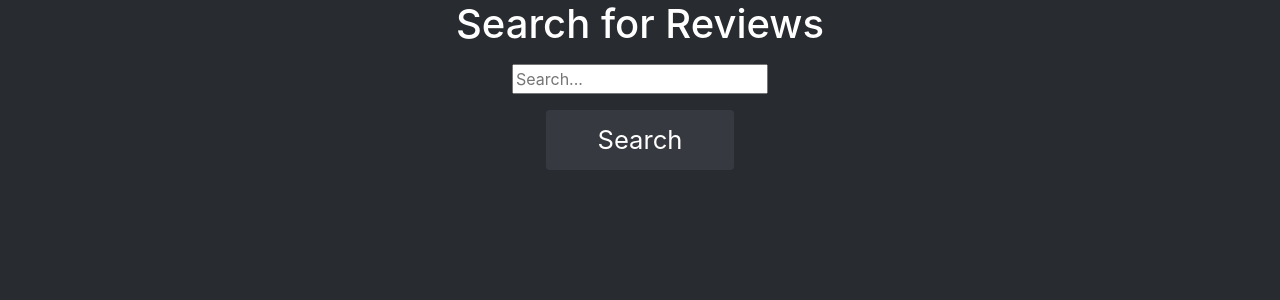
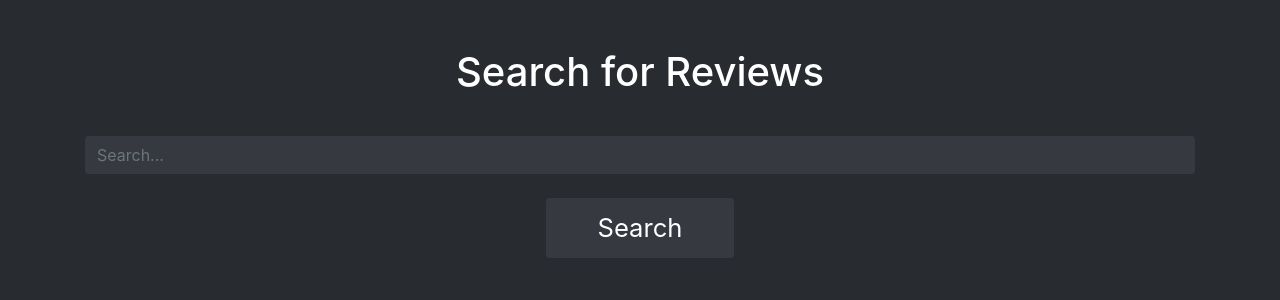
Before and after one commit to uzair166/expedia-hackathon-2018, a Django app: page /reviews/displayReviews/ in a window 1280 px wide. Shown: the top 300 px of the page. Run offline with Django 3.2, Linux system fonts and the light colour scheme; some libraries are stand-ins or nearby versions.

Commit message:
Update getReview.html

```diff
--- a/Django/mysite/Reviews/templates/Reviews/getReview.html
+++ b/Django/mysite/Reviews/templates/Reviews/getReview.html
@@ -10,8 +10,9 @@
 </head>
 <body>
   <div class="container"><form>
-   <div class="form-group"><h1>Search for Reviews</h1></div>
-    <div class="form-group"><input type="text" id="searchBox" placeholder="Search..."><br></div>
+   <div class="form-group"><h1><br>Search for Reviews</h1></div>
+   <br>
+   <input type="text" class="form-control" id="searchBox" placeholder="Search..." style="background:#36393f;border:#36393f;color:white"><br>
  </form></div>
   <div class="form-group"><button type="submit" id="submitButton">Search</button></div>
    <div id="resultsDiv"></div>
```
